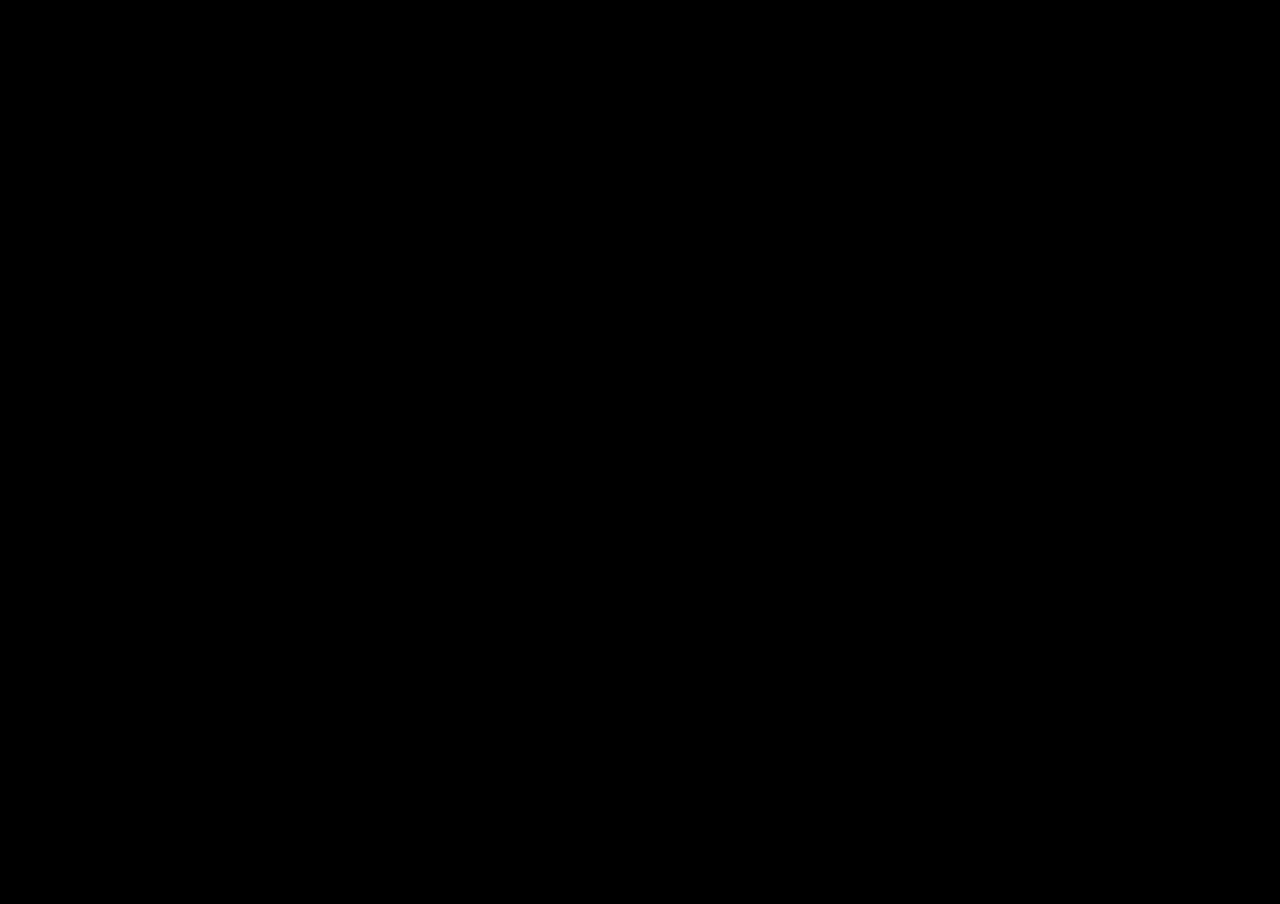
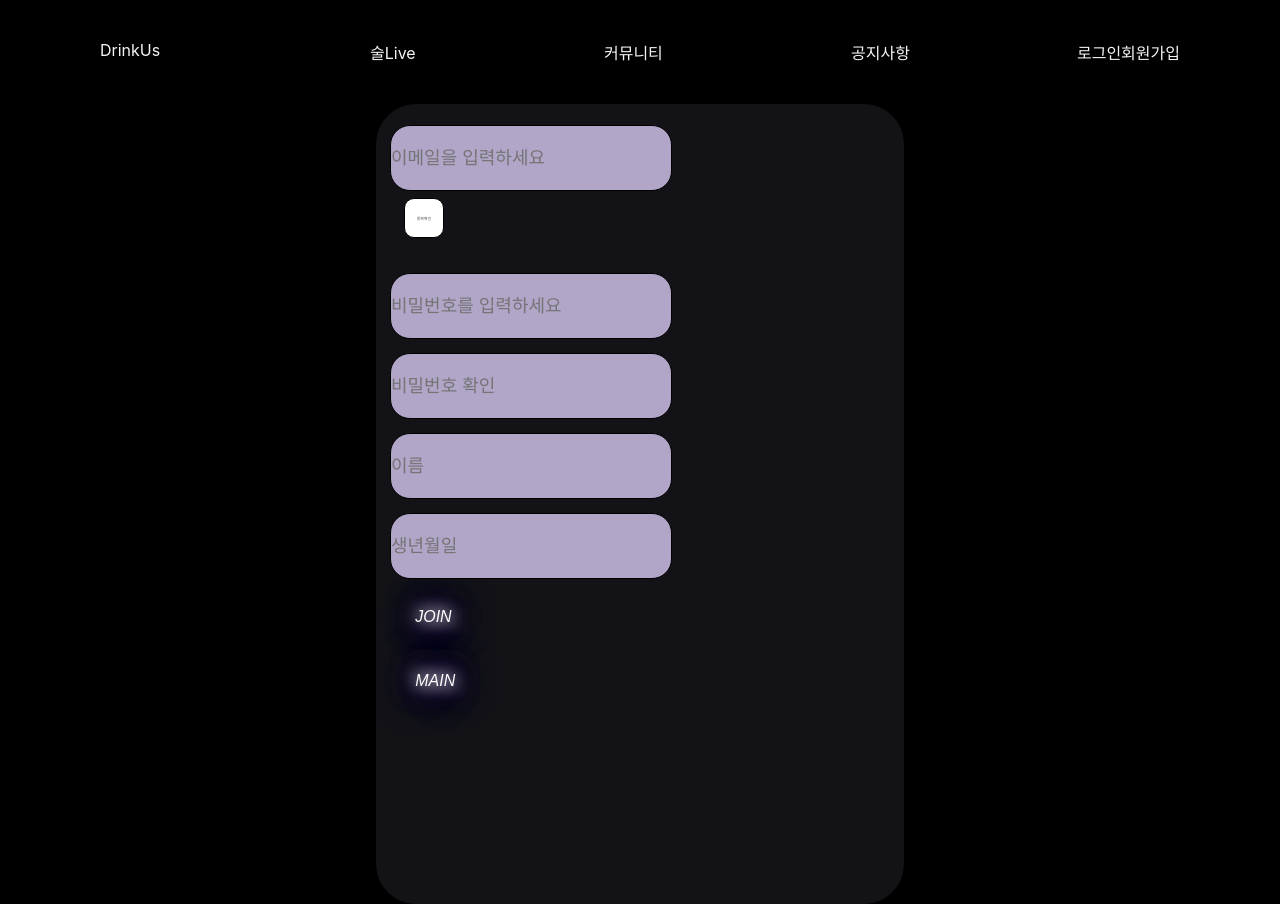
Before and after one commit to minwoo9629/DrinkUs, a React (Create React App) app in the folder FrontEnd/: page /join in a window 1280 px wide. Before the commit this address had no page. Before the commit the page ends 800 px from the top, so only its background shows below. Built offline with nearby package versions, Linux system fonts and the light colour scheme.

Commit message:
Docs: 회원가입 기능 구현 중

```diff
--- a/FrontEnd/src/App.js
+++ b/FrontEnd/src/App.js
@@ -3,6 +3,8 @@ import { BrowserRouter, Route, Routes } from "react-router-dom";
 import Home from "./pages/Home";
 // import Login from "./pages/auth/Login";
 // import SignUp from "./pages/auth/SignUp";
+import Join from "./pages/user/Join";
+import JoinAgree from "./pages/user/JoinAgree"
 function App() {
   return (
     <BrowserRouter>
@@ -11,6 +13,8 @@ function App() {
           <Route path="/" element={<Home />} />
           {/* <Route path="/login" element={<Login />} /> */}
           {/* <Route path="/signUp" element={<SignUp />} /> */}
+          <Route path="/join" element={<Join />} />
+          <Route path="/join/agree" element={<JoinAgree />} />
         </Routes>
       </div>
     </BrowserRouter>
--- a/FrontEnd/src/components/Header.js
+++ b/FrontEnd/src/components/Header.js
@@ -42,7 +42,7 @@ const Header = () => {
         </li>
 
         <li>
-          <Link to={"/signUp"}>회원가입</Link>
+          <Link to={"/join"}>회원가입</Link>
         </li>
       </HeaderMenu>
     </DrinkUsHeader>
--- a/FrontEnd/src/pages/user/Join.js
+++ b/FrontEnd/src/pages/user/Join.js
@@ -0,0 +1,213 @@
+import { useRef, useState } from "react";
+import { Link } from "react-router-dom";
+import styled, { keyframes } from "styled-components";
+import Header from "../../components/Header";
+
+const Wallpaper = styled.div`
+  background-color: #black;
+  width: 100vw;
+  height: 100vh;
+  display: 12rem;
+  justify-content: center;
+  align-items: center;
+`;
+
+const JoinForm = styled.div`
+  background-color: #131317;
+  width: 40vw;
+  height: 100vh;
+  display: table;
+  margin-left: auto;
+  margin-right: auto;
+  justify-content: center;
+  align-items: center;
+  border-radius: 40px;
+`;
+
+const InputContainer = styled.div`
+  display: flex;
+  width: 500px;
+  justify-content: center;
+  flex-direction: column;
+  margin: 14px;
+  align-items: flex-start;
+`;
+
+const UserInput = styled.input`
+  position: relative;
+  height: 64px;
+  width: 280px;
+  top: 7px;
+  font-size: 18px;
+  background-color: #b1a5c8;
+  outline: none;
+  border: 1px solid black;
+  margin: 0px;
+  color: white;
+  border-radius: 20px;
+`;
+
+const DuplicationCheckButton = styled.button`
+  width: 40px;
+  height: 40px;
+  border-radius: 10px;
+  border: 1px solid black;
+  background-color: #fff;
+  margin: 14px;
+  font-size: 4px;
+  color: #535353;
+  cursor: pointer;
+`;
+
+const neon_text_color = "#5904de";
+const NeonSignAnimation = keyframes`
+0%,
+  19%,
+  21%,
+  23%,
+  25%,
+  54%,
+  56%,
+  100% {
+    text-shadow: -0.2rem -0.2rem 1rem #fff, 0.2rem 0.2rem 1rem #fff,
+      0 0 2rem ${neon_text_color}, 0 0 4rem ${neon_text_color},
+      0 0 6rem ${neon_text_color}, 0 0 8rem ${neon_text_color},
+      0 0 10rem ${neon_text_color};
+  }
+
+  20%,
+  24%,
+  55% {
+    text-shadow: none;
+    box-shadow: none;
+  }
+`;
+
+const JoinButton = styled.button`
+  font-size: 1rem;
+  font-weight: 200;
+  font-style: italic;
+  color: #fff;
+  padding: 1rem 1.2rem 1.1rem;
+  border: 0.4rem solid #131317;
+  border-radius: 2rem;
+  text-transform: uppercase;
+  background-color: #131317;
+  cursor: pointer;
+  animation: ${NeonSignAnimation} 10000s infinite alternate;
+`;
+
+
+const Join = () => {
+    const [state, setState] = useState({
+        userId: "",
+        // certificationNumber: "",
+        password: "",
+        passwordCheck: "",
+        userName: "",
+        userBirth: "",
+    });
+
+    const userIdInput = useRef();
+    const passwordInput = useRef();
+    const passwordCheckInput = useRef();
+    const userNameInput = useRef();
+    const userBirthInput = useRef();
+
+    const onHandleInput = (e) => {
+        setState({ ...state, [e.target.name]: e.target.value });
+      };
+
+    const onHandleSubmit = () => {
+    // if (state.userId.length === 0) {
+    //     userIdInput.current.focus();
+    //     return;
+    // }
+    // if (state.password.length === 0) {
+    //     passwordInput.current.focus();
+    //     return;
+    // }
+    // if (state.passwordCheck.length === 0) {
+    //     passwordCheckInput.current.focus();
+    //     return;
+    //     }
+    // if (state.userName.length === 0) {
+    //     userNameInput.current.focus();
+    //     return;
+    // }
+    // if (state.userBirth.length === 0) {
+    //     userBirthInput.current.focus();
+    //     return;
+    // }
+    alert("중복확인이랑 최종제출을 하나의 함수로 가능? action.type 으로 설정 가능한가?");
+  };
+  return (
+    <div>
+      <Header />
+      <Wallpaper>
+        <JoinForm>
+            <InputContainer>
+                <UserInput
+                type="userId"
+                value={state.userId}
+                ref={userIdInput}
+                name="userId"
+                onChange={onHandleInput}
+                placeholder="이메일을 입력하세요"
+                />
+                <DuplicationCheckButton onClick={onHandleSubmit}>중복확인</DuplicationCheckButton>
+            </InputContainer>
+            <InputContainer>
+                <UserInput
+                type="password"
+                value={state.password}
+                ref={passwordInput}
+                name="password"
+                onChange={onHandleInput}
+                placeholder="비밀번호를 입력하세요"
+                />
+            </InputContainer>
+            <InputContainer>
+                <UserInput
+                type="passwordCheck"
+                value={state.passwordCheck}
+                ref={passwordCheckInput}
+                name="passwordCheck"
+                onChange={onHandleInput}
+                placeholder="비밀번호 확인"
+                />
+            </InputContainer>
+            <InputContainer>
+                <UserInput
+                type="userName"
+                value={state.userName}
+                ref={userNameInput}
+                name="userName"
+                onChange={onHandleInput}
+                placeholder="이름"
+                />
+            </InputContainer>
+            {/* 생년월일(연도(인풋, 4자)-월(드롭박스)-일(인풋)) */}
+            <InputContainer>
+                <UserInput
+                type="userBirth"
+                value={state.userBirth}
+                ref={userBirthInput}
+                name="userBirth"
+                onChange={onHandleInput}
+                placeholder="생년월일"
+                />
+            </InputContainer>
+            <InputContainer>
+                <JoinButton onClick={onHandleSubmit}>JOIN</JoinButton>
+                <Link to="/">
+                  <JoinButton>MAIN</JoinButton>
+                </Link>
+            </InputContainer>
+        </JoinForm>
+      </Wallpaper>
+    </div>
+  );
+};
+
+export default Join;
--- /dev/null
+++ b/FrontEnd/src/pages/user/JoinAgree.js
@@ -0,0 +1,59 @@
+import Header from "../../components/Header";
+import { Link } from "react-router-dom";
+import styled from "styled-components";
+
+const JoinForm = styled.div`
+  background-color: #131317;
+  width: 40vw;
+  height: 100vh;
+  display: table;
+  margin-left: auto;
+  margin-right: auto;
+  justify-content: center;
+  align-items: center;
+  border-radius: 40px;
+`;
+
+const UserInput = styled.input`
+  position: relative;
+  height: 64px;
+  width: 280px;
+  top: 7px;
+  font-size: 18px;
+  background-color: #b1a5c8;
+  outline: none;
+  border: 1px solid black;
+  margin: 0px;
+  color: white;
+  border-radius: 20px;
+`;
+
+const Button = styled.button`
+  width: 40px;
+  height: 40px;
+  border-radius: 10px;
+  border: 1px solid black;
+  background-color: #fff;
+  margin: 14px;
+  font-size: 4px;
+  color: #535353;
+  cursor: pointer;
+`;
+
+const JoinAgree = () => {
+  console.log('개인정보동의창');
+  return (
+    <div>
+      <Header/>
+      <JoinForm>
+        <UserInput
+        placeholder="동의받을곳!"
+        />
+        <Link to="/"></Link>
+          <Button>회원가입선택 페이지 넘어가게 하기 일단은 메인으로</Button>
+      </JoinForm>
+    </div>
+  )
+};
+
+export default JoinAgree;
```
Also changed, not shown: 1 other file (tests, documents, lock files or other folders).
